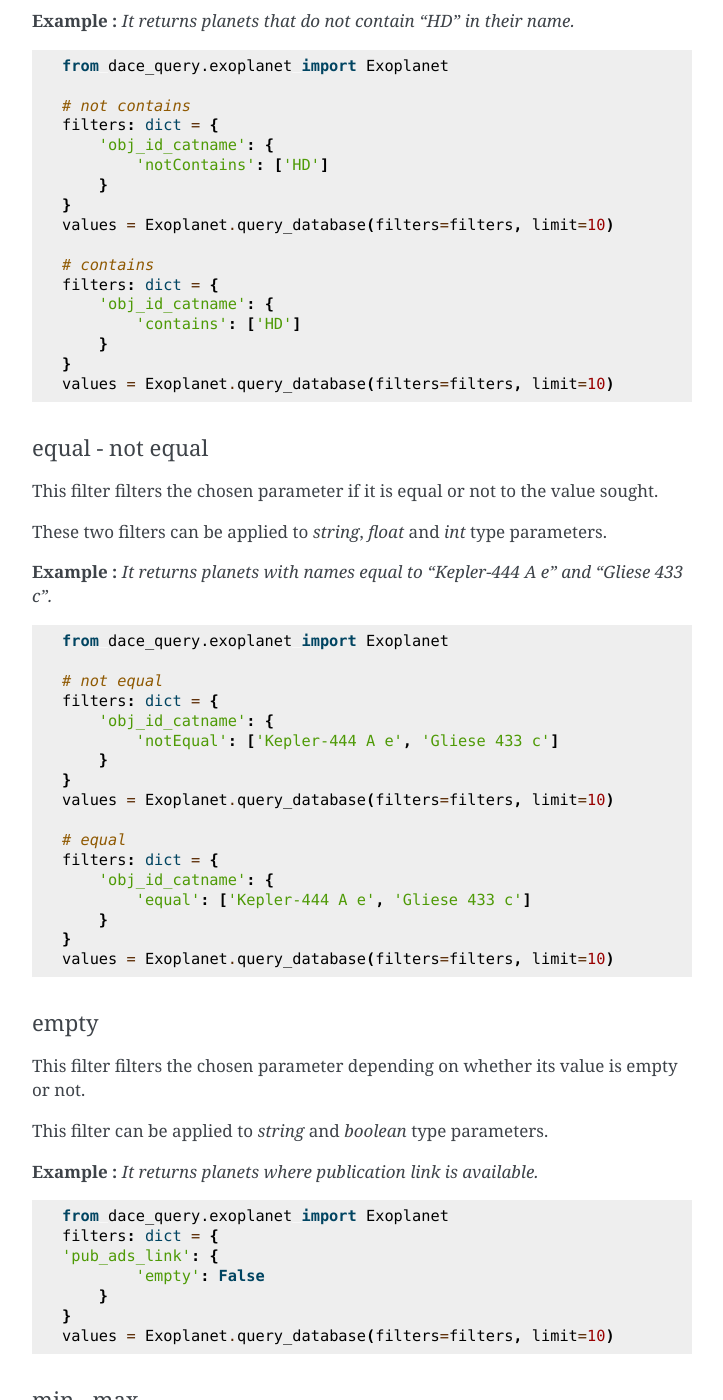
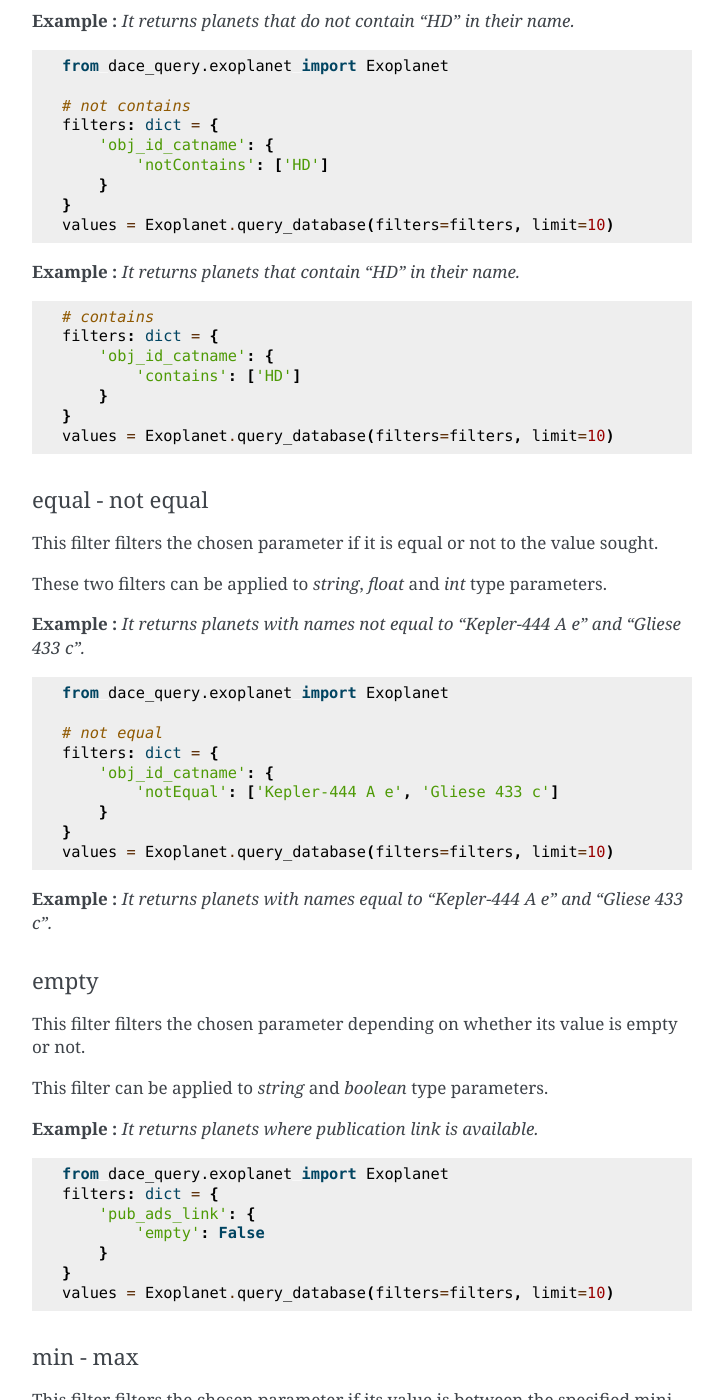
Before and after one commit to astro-dace/dace-query, a Sphinx documentation site: the page built from docs/source/query_options.rst, in a window 1280 px wide and 1400 px high, scrolled down 1123 px. Shown: the whole window, without its empty margins (388-1111 px from the left). Built offline with Sphinx 7.4.7, drawn with Linux system fonts in a browser that asks for light colours.

Commit message:
Documentation typo

```diff
--- a/docs/source/query_options.rst
+++ b/docs/source/query_options.rst
@@ -66,6 +66,11 @@ These two filters can be applied to *string* type parameters.
     }
     values = Exoplanet.query_database(filters=filters, limit=10)
 
+
+**Example :** *It returns planets that contain "HD" in their name.*
+
+.. code-block:: python
+
     # contains
     filters: dict = {
         'obj_id_catname': {
@@ -83,7 +88,7 @@ This filter filters the chosen parameter if it is equal or not to the value soug
 
 These two filters can be applied to *string*, *float* and *int* type parameters.
 
-**Example :** *It returns planets with names equal to "Kepler-444 A e" and "Gliese 433 c".*
+**Example :** *It returns planets with names not equal to "Kepler-444 A e" and "Gliese 433 c".*
 
 .. code-block:: python
 
@@ -96,6 +101,11 @@ These two filters can be applied to *string*, *float* and *int* type parameters.
         }
     }
     values = Exoplanet.query_database(filters=filters, limit=10)
+
+
+**Example :** *It returns planets with names equal to "Kepler-444 A e" and "Gliese 433 c".*
+
+.. code-block::python
 
     # equal
     filters: dict = {
@@ -119,7 +129,7 @@ This filter can be applied to *string* and *boolean* type parameters.
 
     from dace_query.exoplanet import Exoplanet
     filters: dict = {
-    'pub_ads_link': {
+        'pub_ads_link': {
             'empty': False
         }
     }
--- a/docs/source/usage_examples.rst
+++ b/docs/source/usage_examples.rst
@@ -51,7 +51,7 @@ But it is also possible for each of the cheops visits to **list all the data pro
 With the dace-query package, this last one can be achieved thanks to the combination of different functions :
 
 * ``Cheops.list_data_product(visit_filepath=...)``
-* ``Cheops.download_files(file_type='files, files=...')``
+* ``Cheops.download_files(file_type='files', files=...)``
 * and some regular expressions using ``import re``
 
 **Here is an example to download the "attitude" product files of a CHEOPS visit for the star HD88111 :**
```
